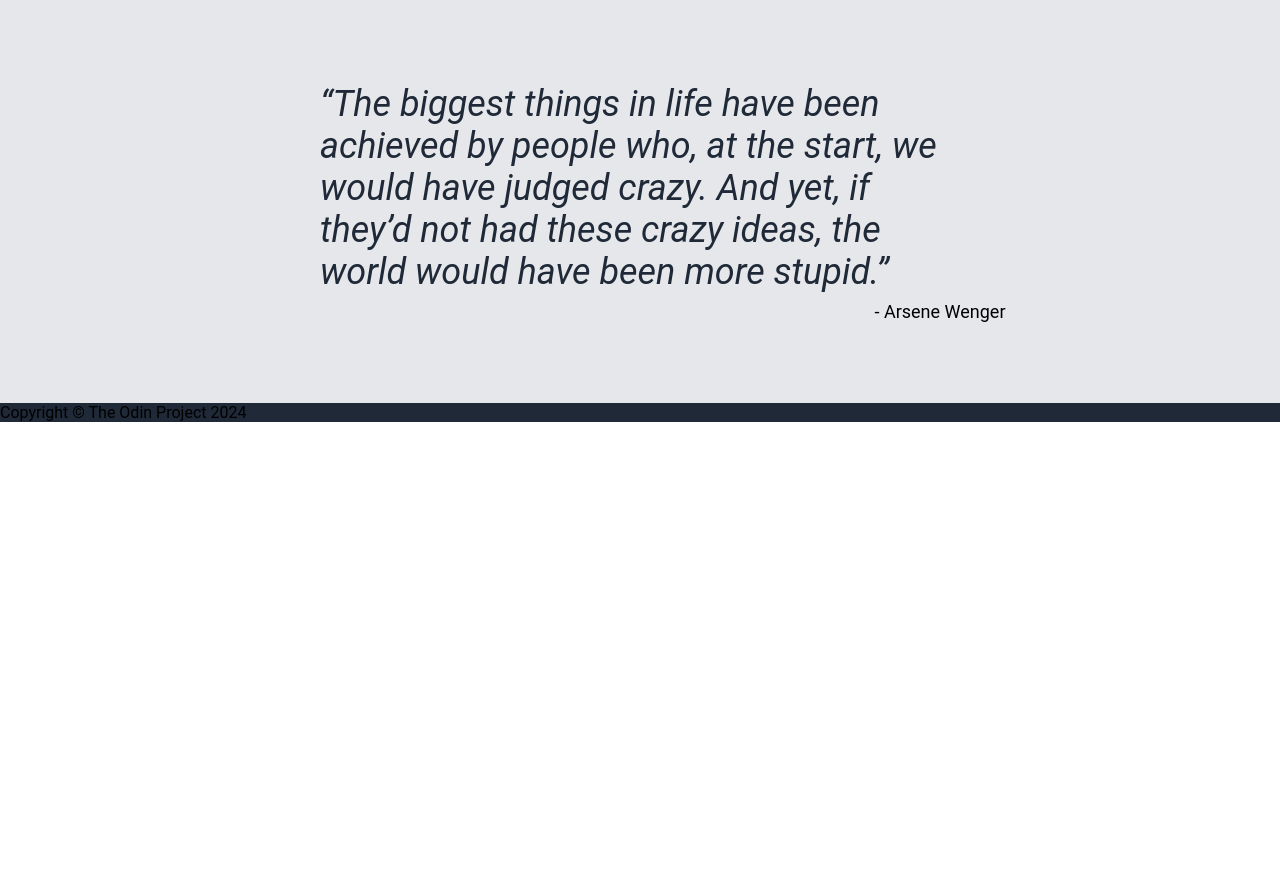
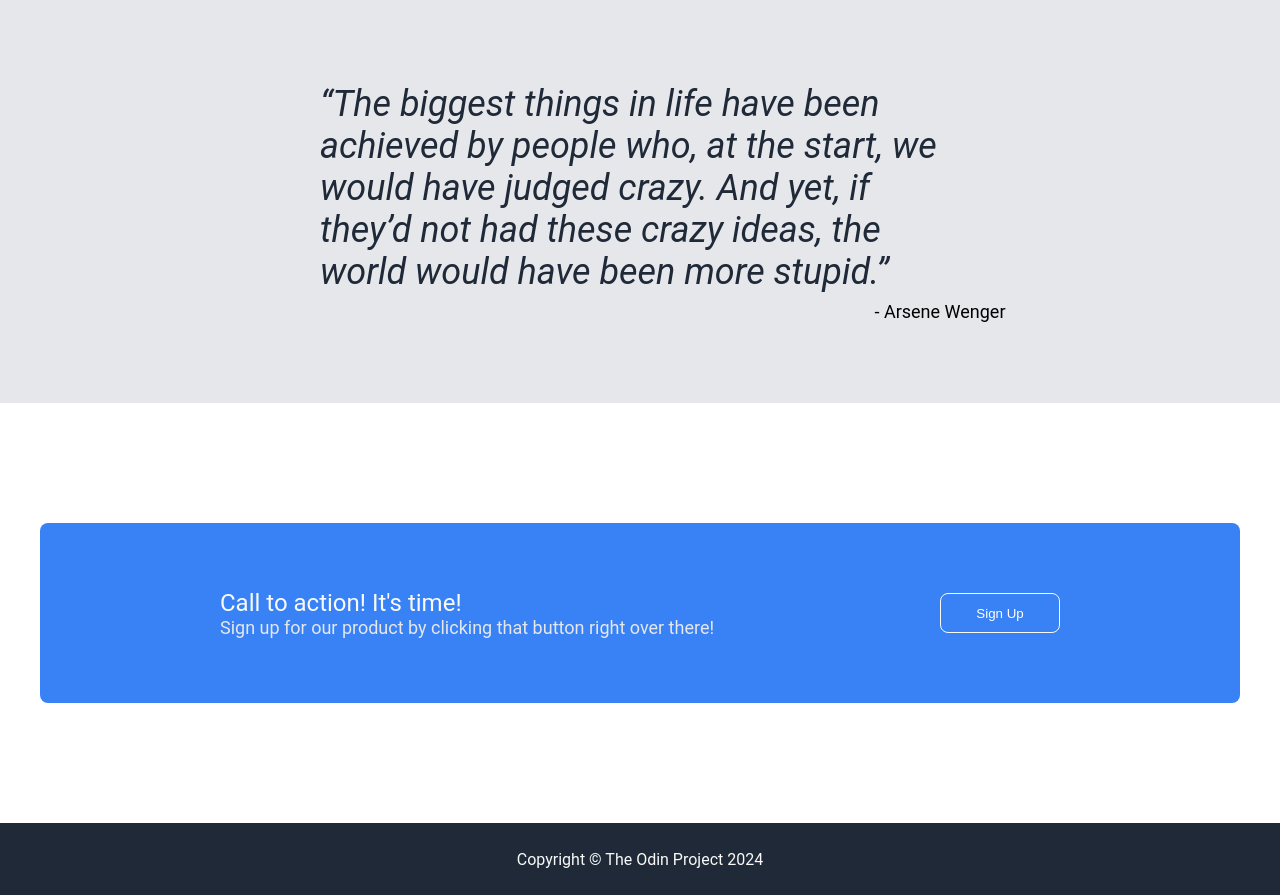
Before and after one commit to saurxbh/landing-page, a plain HTML site: page index.html in a window 1280 px wide. Shown: the part 1037-1932 px from the top of the page. Before the commit the page ends 1459 px from the top, so only its background shows below. Drawn offline with Linux system fonts and the light colour scheme.

Commit message:
Add footer, blue-box pane

```diff
--- a/index.html
+++ b/index.html
@@ -49,7 +49,17 @@
             <div class="actual-quote">“The biggest things in life have been achieved by people who, at the start, we would have judged crazy. And yet, if they’d not had these crazy ideas, the world would have been more stupid.”</div>
             <div class="by-whom">- Arsene Wenger</div>
         </div>
-        <div class="peddle"></div>
+        <div class="peddle">
+            <div class="blue-box">
+                <div class="left">
+                    <div class="text-upper">Call to action! It's time!</div>
+                    <div class="text-lower">Sign up for our product by clicking that button right over there!</div>
+                </div>
+                <div class="right">
+                    <button>Sign Up</button>
+                </div>
+            </div>
+        </div>
         <div class="footer">Copyright © The Odin Project 2024</div>
     </body>
 </html>
--- a/styles/style.css
+++ b/styles/style.css
@@ -37,7 +37,8 @@ ul {
 }
 
 a,
-.hero-subtext {
+.hero-subtext,
+.text-lower {
     color: #e5e7eb;
     font-size: 18px;
 }
@@ -50,7 +51,8 @@ a {
     padding-bottom: 16px;
 }
 
-.logo {
+.logo,
+.text-upper {
     color: #f9faf8;
     font-size: 24px;
 }
@@ -75,13 +77,23 @@ a {
     padding-bottom: 16px;
 }
 
-.container button {
+.container button,
+.right button {
     cursor: pointer;
+    width: 120px;
+    height: 40px;
     padding: 8px 16px;
     border-radius: 8px;
-    background: royalblue;
-    border: 1px solid royalblue;
+    background: #3882f6;
     color: white;
+}
+
+.container button {
+    border: 1px solid #3882f6;
+}
+
+.right button {
+    border: 1px solid #f9faf8;
 }
 
 .carousel {
@@ -158,3 +170,42 @@ a {
     padding-left: 600px;
     font-size: 18px;
 }
+
+.peddle {
+    display: flex;
+    min-height: 420px;
+    padding: 120px;
+    flex-direction: column;
+    align-items: center;
+}
+
+.blue-box {
+    display: flex;
+    width: 1200px;
+    background-color: #3882f6;
+    border-radius: 8px;
+    flex: 1;
+    padding: 0 180px;
+    justify-content: space-between;
+}
+
+.left {
+    display: flex;
+    flex-direction: column;
+    justify-content: center;
+    align-items: flex-start;
+}
+
+.right {
+    display: flex;
+    justify-content: center;
+    align-items: center;
+}
+
+.footer {
+    min-height: 72px;
+    display: flex;
+    color: #f9faf8;
+    justify-content: center;
+    align-items: center;
+}
```
